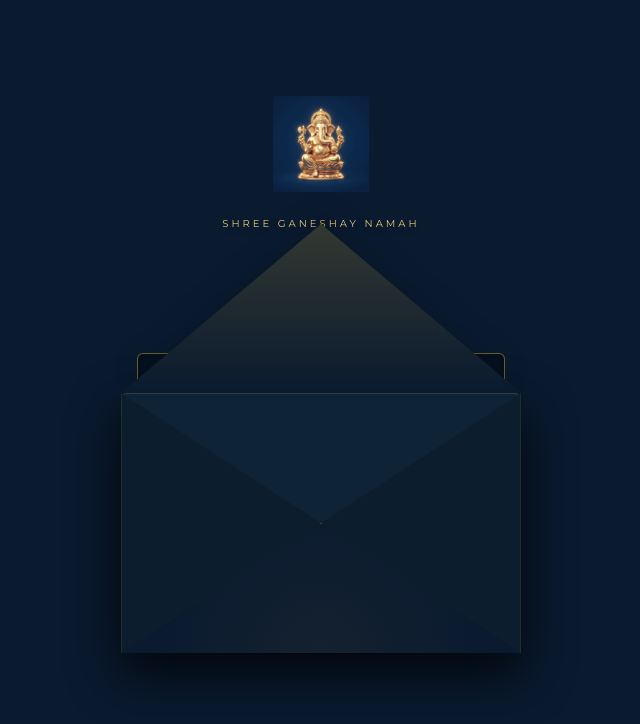
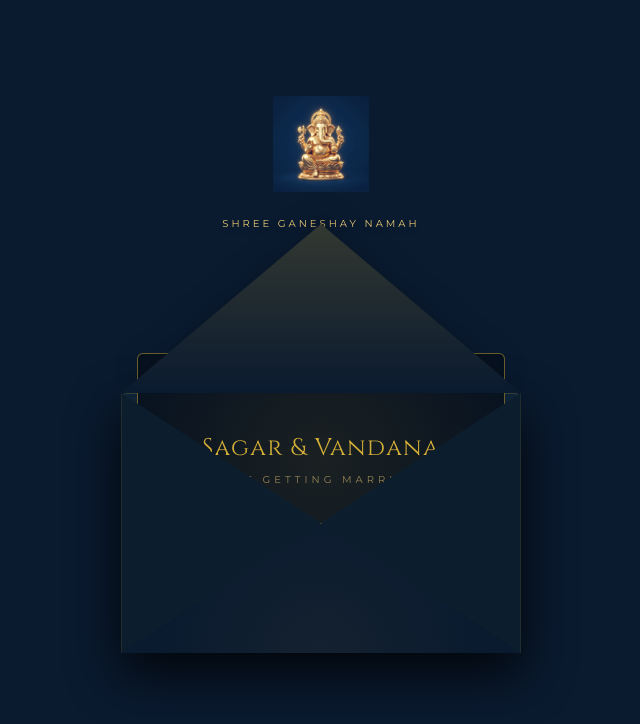
Before and after one commit to anurag07le-create/pvtanurag, a Next.js app: page /elegant in a window 1280 px wide. Shown: the top 724 px of the page, without its empty margins (319-959 px from the left). Built offline with nearby package versions, Linux system fonts and the light colour scheme.

Commit message:
fix(elegant): fix z-index layering of letter so it slides out in front of the envelope back

```diff
--- a/src/components/elegant/ElegantLoader.tsx
+++ b/src/components/elegant/ElegantLoader.tsx
@@ -101,9 +101,12 @@ export default function ElegantLoader({ onComplete }: { onComplete: () => void }
             className="relative w-[300px] h-[200px] md:w-[400px] md:h-[260px] mt-16 md:mt-24 cursor-pointer perspective-[1200px]"
             style={{ y: envelopeY }}
           >
+            {/* Back of Envelope */}
+            <div className="absolute inset-0 bg-[#0e2436] rounded-md shadow-[0_20px_50px_rgba(0,0,0,0.8)] border border-[#d4af37]/20 z-0" />
+
             {/* The Inside Card that gets revealed */}
             <motion.div
-              className="absolute inset-x-4 bottom-2 top-10 bg-[#061120] border border-[#d4af37]/50 rounded-md shadow-inner flex flex-col items-center justify-center overflow-hidden"
+              className="absolute inset-x-4 bottom-2 top-10 bg-[#061120] border border-[#d4af37]/50 rounded-md shadow-inner flex flex-col items-center justify-center overflow-hidden z-[5]"
               animate={{
                 y: phase === 'opening' ? -80 : 0,
                 opacity: phase === 'opening' ? 1 : 0.5
@@ -118,9 +121,6 @@ export default function ElegantLoader({ onComplete }: { onComplete: () => void }
                 Are getting married
               </span>
             </motion.div>
-
-            {/* Back of Envelope */}
-            <div className="absolute inset-0 bg-[#0e2436] rounded-md shadow-[0_20px_50px_rgba(0,0,0,0.8)] border border-[#d4af37]/20" />
 
             {/* Bottom Flap */}
             <div
```
